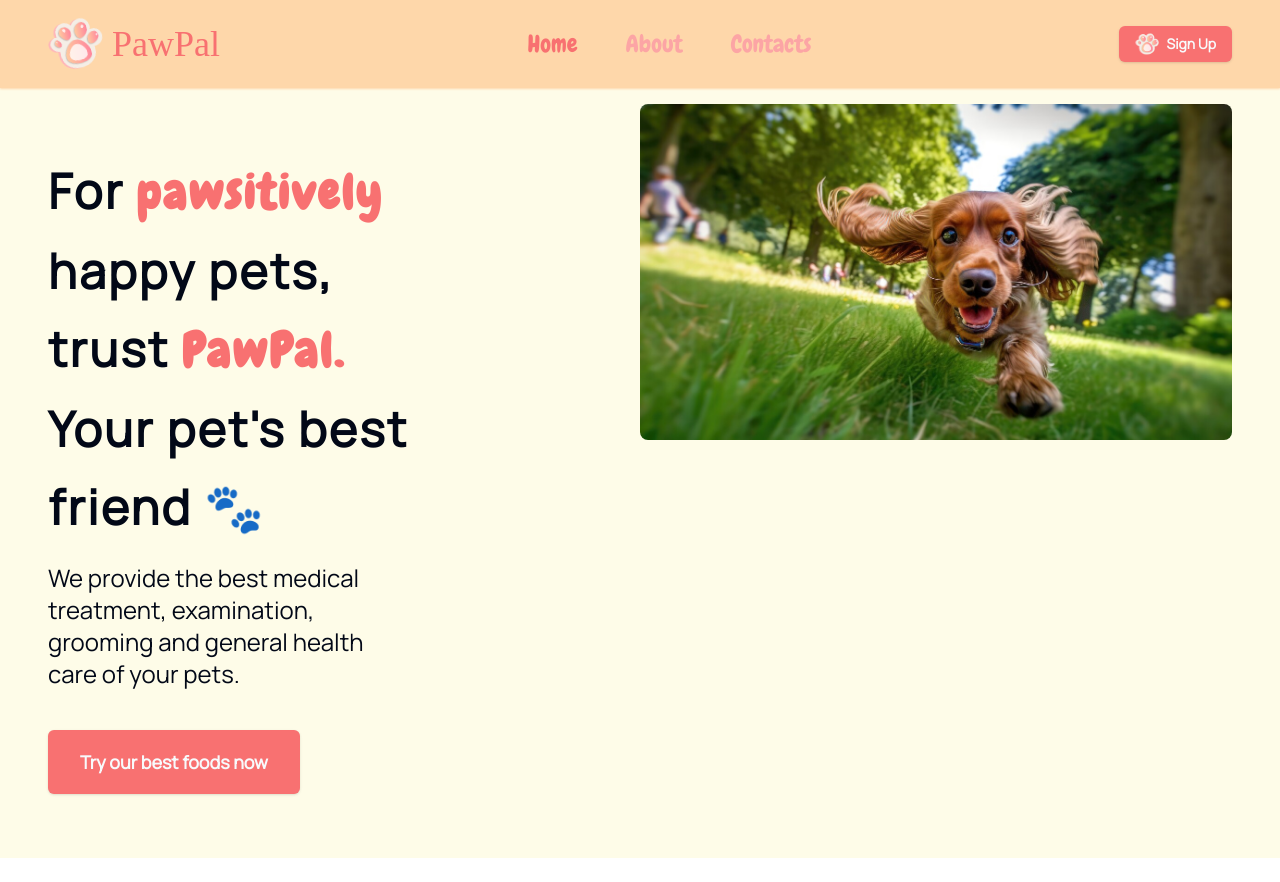
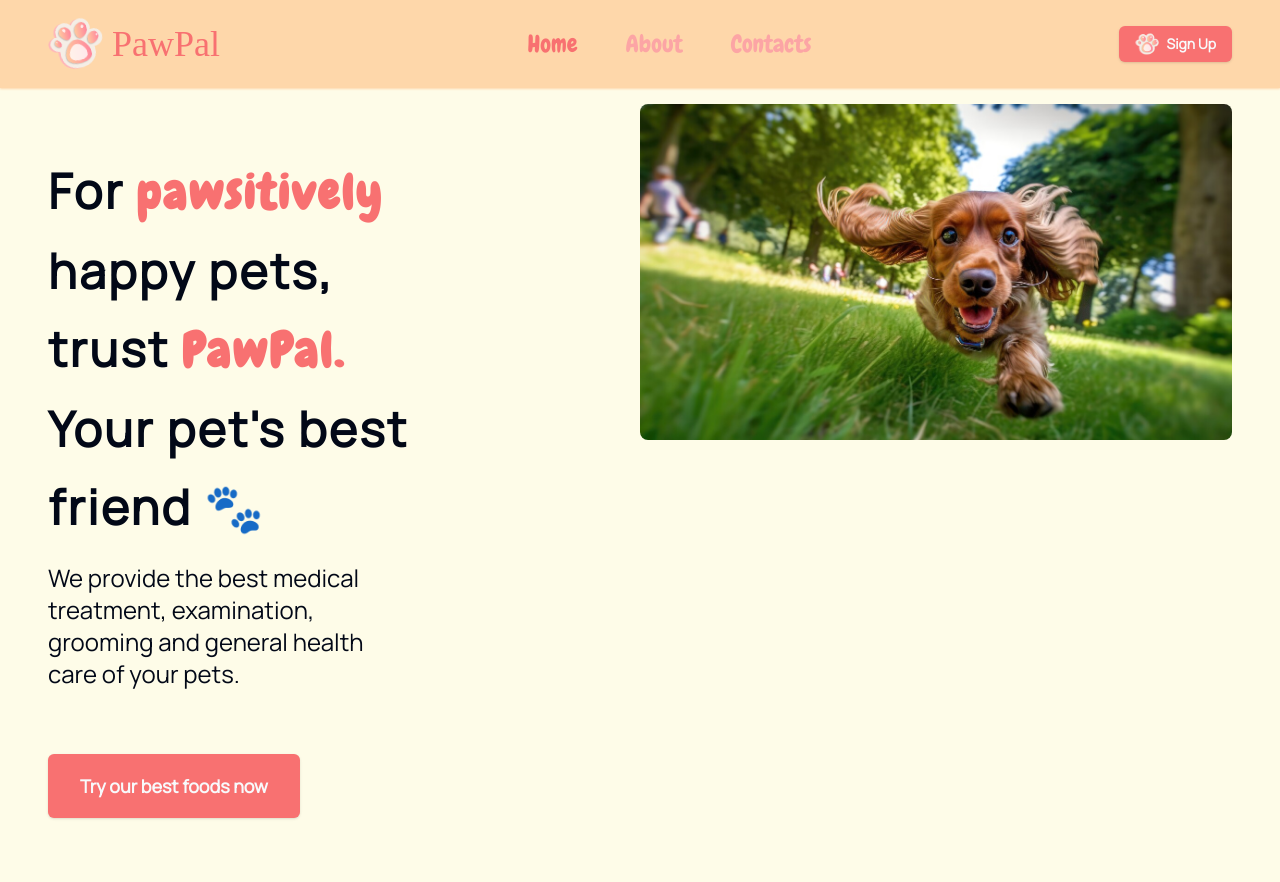
Before and after one commit to ShterionStamboliev/PawPal, a React (Vite) app in the folder frontend/: page / in a window 1280 px wide. Before the commit the page ends 858 px from the top, so only its background shows below. Built offline with nearby package versions, Linux system fonts and the light colour scheme; a web font is replaced by a local one.

Commit message:
fix: adjust button margin in Hero component for improved layout

```diff
--- a/frontend/src/components/Hero/Hero.tsx
+++ b/frontend/src/components/Hero/Hero.tsx
@@ -22,7 +22,7 @@ const Hero = () => {
                         We provide the best medical treatment, examination,
                         grooming and general health care of your pets.
                     </h2>
-                    <Button className='bg-red-400 mt-10 p-8 text-lg font-semibold font-manrope hover:bg-red-300'>
+                    <Button className='bg-red-400 mt-16 p-8 text-lg font-semibold font-manrope hover:bg-red-300'>
                         Try our best foods now
                     </Button>
                 </div>
```
